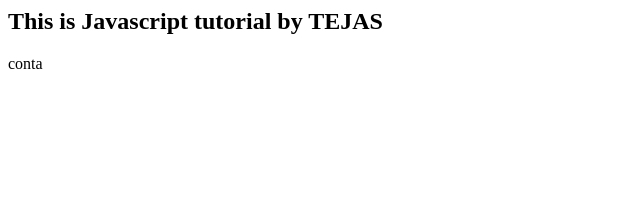
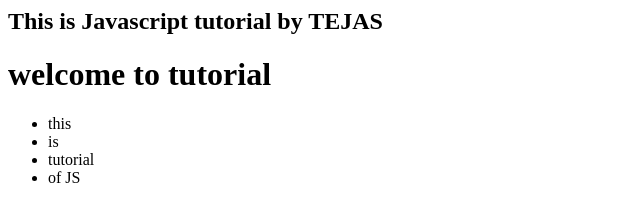
Before and after one commit to tejas-2232/Expert_Javascript, a plain HTML site: page Elements/index.html in a window 1280 px wide. Shown: the whole page, without its empty margins (0-640 px from the left). Drawn offline with Linux system fonts and the light colour scheme.

Commit message:
modified index

```diff
--- a/Elements/index.html
+++ b/Elements/index.html
@@ -5,8 +5,20 @@
     <title>Expert Javascript</title>
 </head>
 <body>
+
     <h2>This is Javascript tutorial by TEJAS</h2>
-   <div>conta</div>
+   <div class="container" >
+       <h1 id="heading">
+           welcome to tutorial
+       </h1>
+       <ul class="this">
+           <li>this</li>
+           <li>is </li>
+           <li>tutorial</li>
+           <li>of JS</li>
+
+       </ul>
+   </div>
 </body>
    <script src="tut16.js"> </script>
 </html>
```
